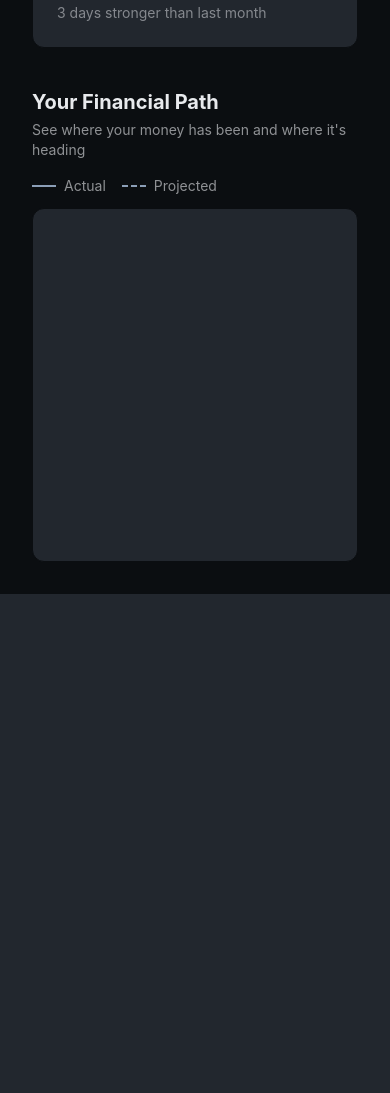
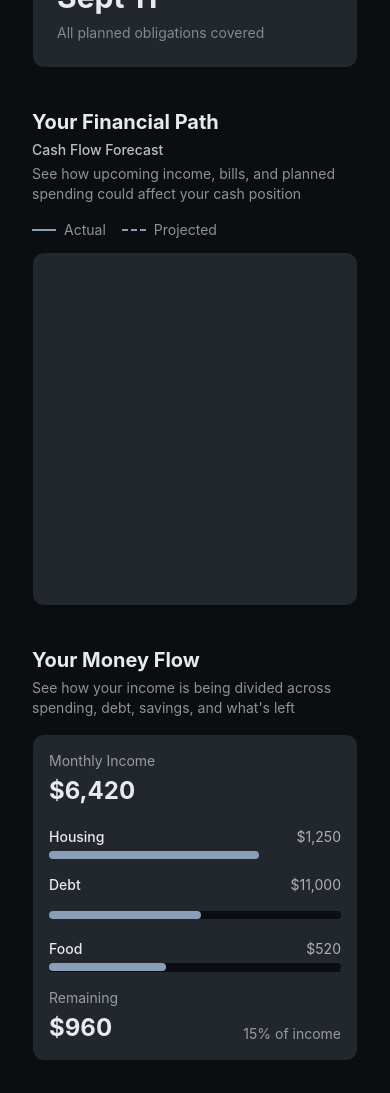
Before and after one commit to brycebade/budget-tracker, a website with bundled scripts: page index.html in a window 390 px wide. Shown: the part 654-1747 px from the top of the page. Before the commit the page ends 1248 px from the top, so only its background shows below. Built offline with nearby package versions, Linux system fonts and the light colour scheme; files whose address does not match are found by name.

Commit message:
Add money flow chart with mobile-first design

```diff
--- a/index.html
+++ b/index.html
@@ -39,35 +39,35 @@
                     </p>
 
                     <p class="mt-2 text-sm text-base-content/50">
-                        Safe after upcoming obligations
+                        After planned obligations and protected money
                     </p>
                 </div>
 
                 <div class="rounded-box border border-base-300 bg-base-100 p-6">
                     <p class="text-sm font-medium text-base-content/60">
-                        Next Obligation
+                        Bills Before Payday
                     </p>
 
                     <p class="mt-2 text-3xl font-bold">
-                        $186
+                        $1,126
                     </p>
 
                     <p class="mt-2 text-sm text-base-content/50">
-                        Verizon • Sept 4
+                        7 obligations • Next payday Sept 4
                     </p>
                 </div>
 
                 <div class="rounded-box border border-base-300 bg-base-100 p-6">
                     <p class="text-sm font-medium text-base-content/60">
-                        Cash Buffer
+                        Safe Through
                     </p>
 
                     <p class="mt-2 text-3xl font-bold">
-                        18 days
+                        Sept 11
                     </p>
 
                     <p class="mt-2 text-sm text-base-content/50">
-                        3 days stronger than last month
+                        All planned obligations covered
                     </p>
                 </div>
             </div>
@@ -78,9 +78,12 @@
                         Your Financial Path
                     </h2>
 
+                    <p class="mt-1 text-sm font-medium text-base-content/80">
+                        Cash Flow Forecast
+                    </p>
+
                     <p class="mt-1 text-sm text-base-content/60">
-                        See where your money has been and where it's heading
-                    </p>
+                        See how upcoming income, bills, and planned spending could affect your cash position
                 </div>
 
                 <div class="mb-3 flex flex-wrap items-center gap-4 text-sm text-base-content/60">
@@ -97,6 +100,103 @@
 
                 <div class="rounded-box border border-base-300 bg-base-100 p-4 lg:p-6">
                     <div id="financialPathChart" class="h-[320px] w-full lg:h-[380px]"></div>
+                </div>
+            </section>
+
+            <section class="mt-10">
+                <div class="mb-4">
+                    <h2 class="text-xl font-bold">
+                        Your Money Flow
+                    </h2>
+
+                    <p class="mt-1 text-sm text-base-content/60">
+                        See how your income is being divided across spending, debt, savings, and what's left
+                    </p>
+                </div>
+
+                <div class="rounded-box border border-base-300 bg-base-100 p-4 lg:p-6">
+                    <div class="space-y-5">
+                        <div>
+                            <p class="text-sm text-base-content/60">
+                                Monthly Income
+                            </p>
+
+                            <p class="mt-1 text-2xl font-bold">
+                                $6,420
+                            </p>
+                        </div>
+
+                        <div class="space-y-4">
+
+                            <div>
+                                <div class="mb-1 flex items-center justify-between gap-4">
+                                    <span class="text-sm font-medium">
+                                        Housing
+                                    </span>
+
+                                    <span class="text-sm text-base-content/70">
+                                        $1,250
+                                    </span>
+                                </div>
+
+                                <div class="h-2 w-full rounded-full bg-base-base-300">
+                                    <div class="h-2 w-[72%] rounded-full bg-accent"></div>
+                                </div>
+                            </div>
+
+                            <div>
+                                <div class="mb-1 flex items-center justify-between gap-4">
+                                    <span class="text-sm font-medium">
+                                        Debt
+                                    </span>
+
+                                    <span class="text-sm text-base-content/70">
+                                        $11,000
+                                    </span>
+                                </div>
+                            </div>
+
+                            <div class="h-2 w-full rounded-full bg-base-300">
+                                <div class="h-2 w-[52%] rounded-full bg-accent"></div>
+                            </div>
+                        </div>
+
+                        <div>
+                            <div class="mb-1 flex items-center justify-between gap-4">
+                                <span class="text-sm font-medium">
+                                    Food
+                                </span>
+
+                                <span class="text-sm text-base-content/70">
+                                    $520
+                                </span>
+                            </div>
+
+                            <div class="h-2 w-full rounded-full bg-base-300">
+                                <div class="h-2 w-[40%] rounded-full bg-accent"></div>
+                            </div>
+                        </div>
+
+                    </div>
+
+                    <div class="border-t border-base-300 pt-4">
+                        <div class="flex items-end justify-between gap-4">
+                            <div>
+                                <p class="text-sm text-base-content/60">
+                                    Remaining
+                                </p>
+
+                                <p class="mt-1 text-2xl font-bold">
+                                    $960
+                                </p>
+                            </div>
+
+                            <p class="text-sm text-base-content/60">
+                                15% of income
+                            </p>
+                        </div>
+                    </div>
+
                 </div>
             </section>
 
```
Also changed, not shown: output.css.
